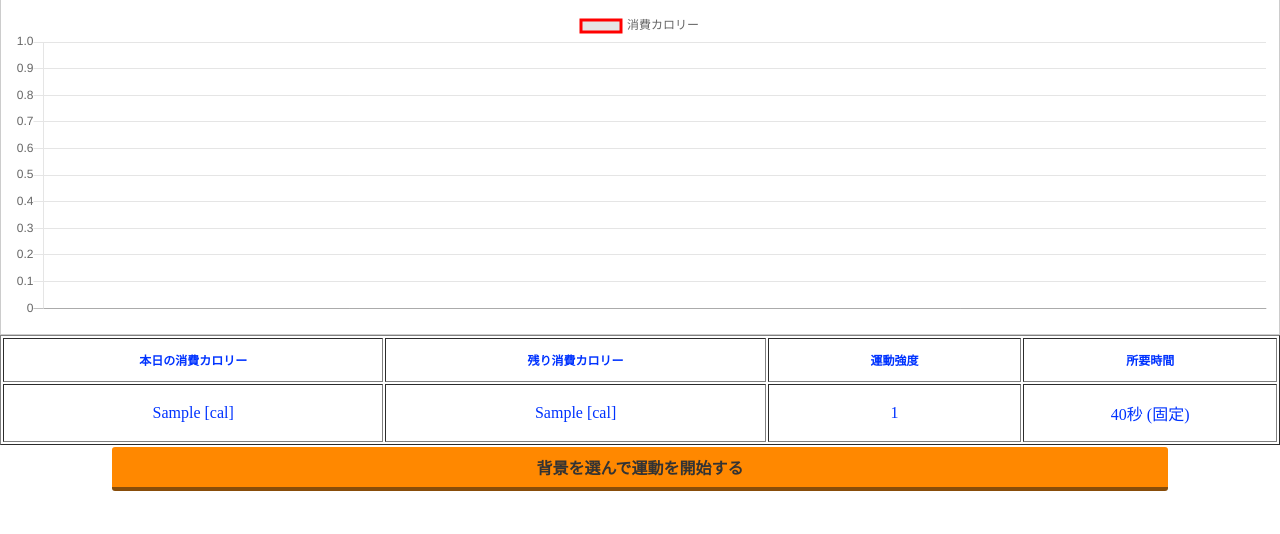
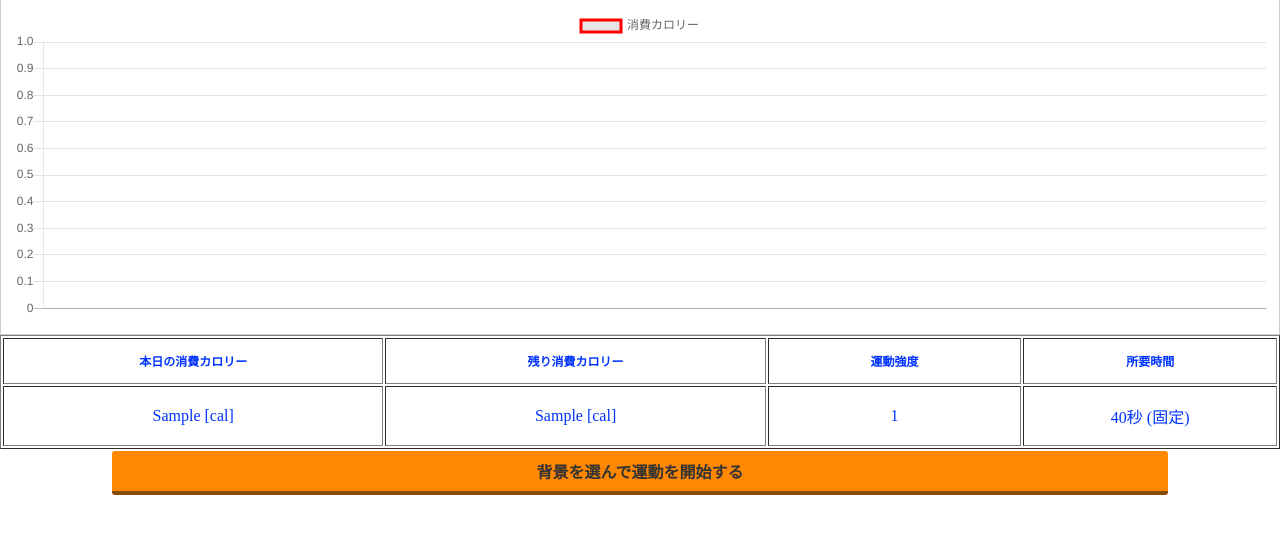
Before and after one commit to sakuradaifuku/test-flask-omron, a Flask app: template templates/front_test.html in a window 1280 px wide. Shown: the part 26-560 px from the top of the page. Run offline with Flask 2, Linux system fonts and the light colour scheme; the template is opened without the code that fills it: most values are stand-ins (such as "Sample title", 1, 10 or a date in 2020); some libraries are stand-ins or nearby versions.

Commit message:
小数点以下2桁の実装と表の余白調整

```diff
--- a/run.py
+++ b/run.py
@@ -19,8 +19,8 @@ def front_test():
 
     calorieperdayForGraph = bp.getGraphDatas(calorieperday, 15)
     calorieperfiftForGraph = bp.getGraphDatas(calorieperfift, 15)
-    currentCalorie = round(calorieperdayForGraph[currentDay],2)
-    restCalorie = round(bp.getRestCalorie(calorieperday),2)
+    currentCalorie = round(calorieperdayForGraph[currentDay],2) # ここで小数点以下2桁に整形
+    restCalorie = round(bp.getRestCalorie(calorieperday),2) # ここで小数点以下2桁に整形
     exerciseRank, movieNum = bp.selectExercise(restCalorie)
     return render_template("front_test.html",
                 calorieperday = calorieperdayForGraph, # リストに日本語含めないように．含める場合はensure_ascii=Falseのオプションが必要？
--- a/static/css/style.css
+++ b/static/css/style.css
@@ -65,6 +65,14 @@ a{
   width: 100%;
   height: 30%;
 }
+.calorieTable th{
+  font-size:12px;
+  padding: -2px;
+}
+.calorieTable td{
+  font-size:16px;
+  padding: -4px;
+}
 
 .campaign {
   width: 100%;
--- a/templates/front_test.html
+++ b/templates/front_test.html
@@ -101,16 +101,16 @@
       <div class="calorieTable">
         <table border="1" width="100%" style="margin:0;">
           <tr>
-            <th width=30% style="padding:0; font-size:12px;"><p>本日の消費カロリー</p></th>
-            <th width=30% style="padding:0; font-size:12px;"><p>残り消費カロリー</p></th>
-            <th width=20% style="padding:0; font-size:12px;"><p>運動強度</p></th>
-            <th width=20% style="padding:0; font-size:12px;"><p>所要時間</p></th>
+            <th width=30%><p>本日の消費カロリー</p></th>
+            <th width=30%><p>残り消費カロリー</p></th>
+            <th width=20%><p>運動強度</p></th>
+            <th width=20%><p>所要時間</p></th>
           </tr>
           <tr>
-            <td align="center" style="padding:0; font-size:16px;"><p>{{ currentCalorie }} [cal]</p></td>
-            <td align="center" style="padding:0; font-size:16px;"><p>{{ restCalorie }} [cal]</p></td>
-            <td align="center" style="padding:0; font-size:16px;"><p>{{ exerciseRank }}</p></td>
-            <td align="center" style="padding:0; font-size:16px;"><p>40秒 (固定)</p></td>
+            <td align="center"><p>{{ currentCalorie }} [cal]</p></td>
+            <td align="center"><p>{{ restCalorie }} [cal]</p></td>
+            <td align="center"><p>{{ exerciseRank }}</p></td>
+            <td align="center"><p>40秒 (固定)</p></td>
           </tr>
         </table>
       </div>
```
